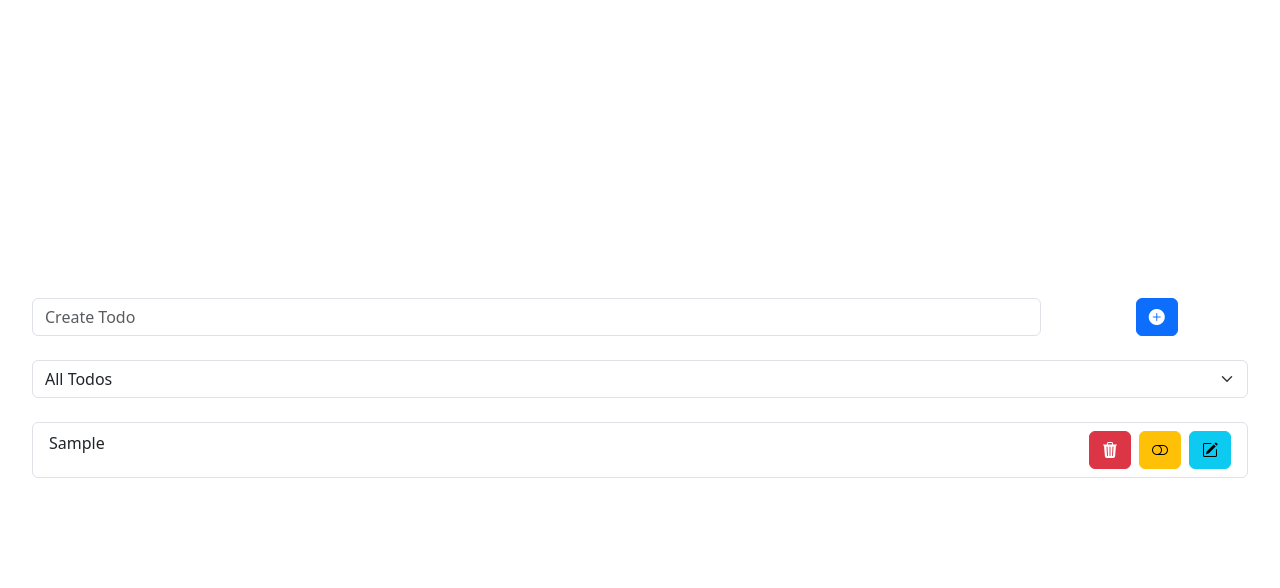
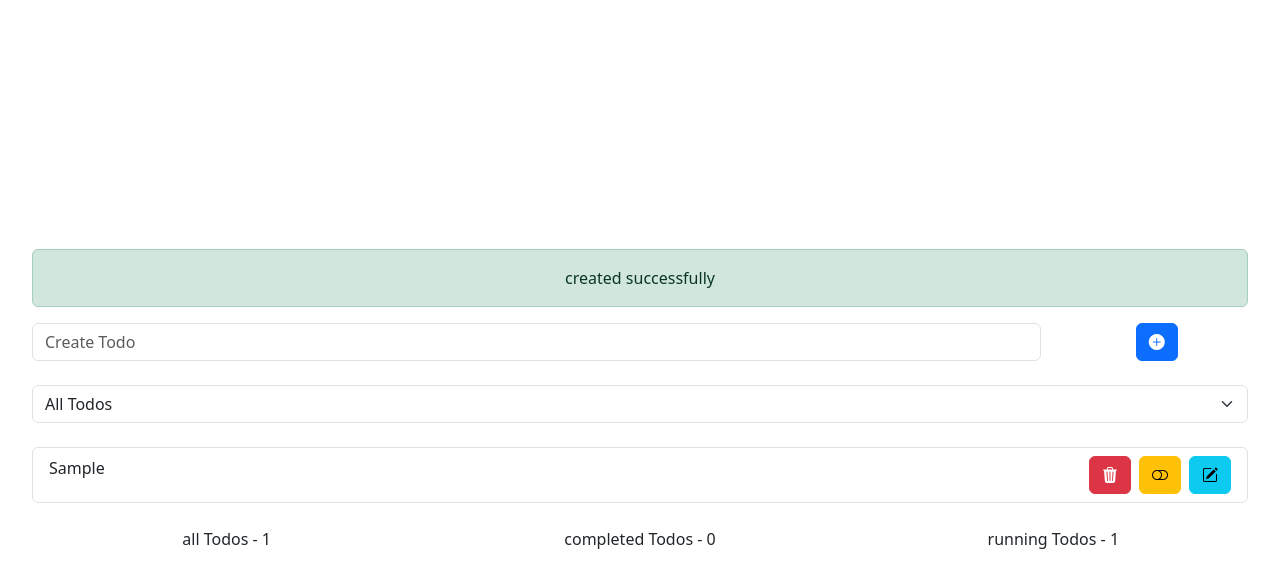
Before and after one commit to teamwebmaker/todo-app, a React (Vite) app: page / in a window 1280 px wide. Both pictures are taken after typing "Sample" into the empty fields and a click on the button 1156 px from the left and 345 px from the top of the page. Shown: the top 588 px of the page. Built offline with nearby package versions, Linux system fonts and the light colour scheme.

Commit message:
add filter & Dialob boxes

```diff
--- a/src/App.jsx
+++ b/src/App.jsx
@@ -4,19 +4,25 @@ import AppForm from './components/appForm'
 import EditForm from './components/editForm'
 import ViewTodos from './components/view-todos'
 import Filter from './components/filter'
+import Statistic from './components/statistic'
+import Alert from './components/alert'
 
 
 function App() {
   const [todos, setTodos] = useState([])
+  const [filteredTodos, setFilteredTodos] = useState([])
   const [title, setTitle] = useState("")
   const [visibilityEditForm, setVisibilityEditForm] = useState(false)
   const [selectedTodoId, setSelectedTodoId] = useState(null)
+  const [dialog, setDialog] = useState(null)
   function changeTitleHandler(e) {
     setTitle(e.target.value)
   }
 
   function createTodo(e){
     e.preventDefault()
+    let info = {}
+    if (title.length >= 3) {
       const todo = {
         id: crypto.randomUUID(),
         title: title,
@@ -24,11 +30,32 @@ function App() {
       }
       setTodos([...todos, todo])
       setTitle("")
+      info = {
+        message: "created successfully",
+        status: "alert-success"
+      }
+    } else {
+      info = {
+        message: "please enter minimum 3 letters",
+        status: "alert-warning"
+      }
+    }
+    setDialog(info)
+    setTimeout(() => {
+      setDialog(null)
+    }, 3000);
   }
 
   function deleteTodo(id) {
     if(confirm('Are you sure delete this todo?')) {
       setTodos(todos.filter((todo) => todo.id !== id))
+      setDialog({
+        message: "deleted successfully",
+        status: "alert-success"
+      })
+      setTimeout(() => {
+        setDialog(null)
+      }, 3000);
     }
   }
 
@@ -48,11 +75,31 @@ function App() {
     setTodos(todos.map((todo) => todo.id === selectedTodoId ? {...todo, title} : todo))
     setTitle("")
     setVisibilityEditForm(false)
+    setDialog({
+      message: "updated successfully",
+      status: "alert-success"
+    })
+    setTimeout(() => {
+      setDialog(null)
+    }, 3000);
   }
+
+  function filtered(e) {
+    switch(e.target.value) {
+      case "completed":
+        setFilteredTodos(todos.filter((todo) => todo.completed))
+      break;
+      case "running":
+        setFilteredTodos(todos.filter((todo) => !todo.completed))
+      break;
+      default:
+        setFilteredTodos([])
+    }
+  }
+
   return (
     <>
-
-
+      { dialog ? <Alert {...dialog} /> : null }
       {visibilityEditForm ? <EditForm
                                       title={title}
                                       changeTitleHandler={changeTitleHandler}
@@ -65,12 +112,15 @@ function App() {
                                       title={title}
                                       />
                                       }
-      <Filter />
+      <Filter filtered={filtered} disabled={!todos.length}/>
       <ViewTodos todos={todos}
+                filteredTodos={filteredTodos}
                 deleteTodo={deleteTodo}
                 toggleComplete={toggleComplete}
                 editTodo={editTodo}
               />
+      { todos.length ? <Statistic todos={todos} /> : null }
+
     </>
   )
 }
--- /dev/null
+++ b/src/components/alert/Alert.jsx
@@ -0,0 +1,10 @@
+function Alert(props) {
+    const { status, message } = props;
+    const classes = ["alert", status]
+    return (
+        <div className={classes.join(" ")} role="alert">
+            {message}
+        </div>
+    )
+}
+export default Alert
--- /dev/null
+++ b/src/components/alert/index.js
@@ -0,0 +1,2 @@
+import Alert from "./Alert";
+export default Alert;
--- a/src/components/editForm/EditForm.jsx
+++ b/src/components/editForm/EditForm.jsx
@@ -1,5 +1,3 @@
-
-
 function EditForm(props) {
     const {title, changeTitleHandler, updateTodo} = props
     return (
--- a/src/components/filter/Filter.jsx
+++ b/src/components/filter/Filter.jsx
@@ -1,9 +1,9 @@
-
-function Filter() {
+function Filter(props) {
+    const {filtered, disabled} = props;
     return (
-        <select className="form-select my-4" aria-label="Default select example">
+        <select className="form-select my-4" disabled={disabled} aria-label="select" onChange={filtered}>
             <option value="all">All Todos</option>
-            <option value="complated">Complated Todos</option>
+            <option value="completed">Completed Todos</option>
             <option value="running">Running Todos</option>
         </select>
     )
--- /dev/null
+++ b/src/components/statistic/Statistic.jsx
@@ -0,0 +1,18 @@
+function Statistic(props) {
+    const { todos } = props;
+return (
+    <div className="row">
+        <div className="col-md-4">
+            all Todos - {todos.length}
+        </div>
+        <div className="col-md-4">
+            completed Todos - {todos.filter((todo) => todo.completed).length}
+        </div>
+        <div className="col-md-4">
+            running Todos - {todos.filter((todo) => !todo.completed).length}
+        </div>
+    </div>
+)
+}
+
+export default Statistic
--- /dev/null
+++ b/src/components/statistic/index.js
@@ -0,0 +1,2 @@
+import Statistic from "./Statistic";
+export  default Statistic;
--- a/src/components/view-todos/View-todos.jsx
+++ b/src/components/view-todos/View-todos.jsx
@@ -1,9 +1,10 @@
 import ListItem from "../listItem/ListItem";
 function ViewTodos(props) {
-    const {todos, deleteTodo, toggleComplete, editTodo} = props;
+    const {todos, filteredTodos, deleteTodo, toggleComplete, editTodo} = props;
+    const todoList = filteredTodos.length ? filteredTodos : todos
     return (
         <ul className="list-group my-4">
-            {todos.map((todo) =>  <ListItem
+            {todoList.map((todo) =>  <ListItem
                 key={todo.id}
                 todo={todo}
                 deleteTodo={deleteTodo}
```
Also changed, not shown: src/components/alert/alert.css (added), src/components/statistic/statistic.css (added). Lines whose indentation alone changed are shown as unchanged.
